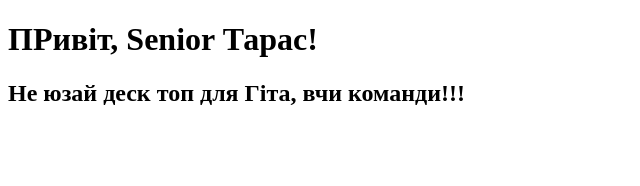
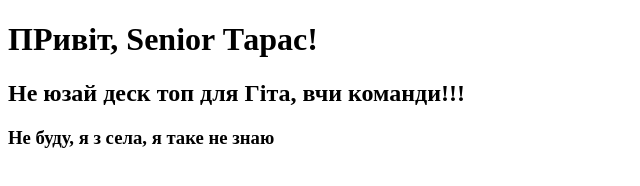
Before and after one commit to akoval25/newproject, a plain HTML site: page index.html in a window 1280 px wide. Shown: the whole page, without its empty margins (0-640 px from the left). Drawn offline with Linux system fonts and the light colour scheme.

Commit message:
Update index.html
Нові правки

```diff
--- a/index.html
+++ b/index.html
@@ -12,6 +12,7 @@
     <header>
         <h1>ПРивіт, Senior Тарас!</h1>
         <h2>Не юзай деск топ для Гіта, вчи команди!!!</h2>
+        <h3>Не буду, я з села, я таке не знаю</h3>
     </header>
 </body>
 
```
